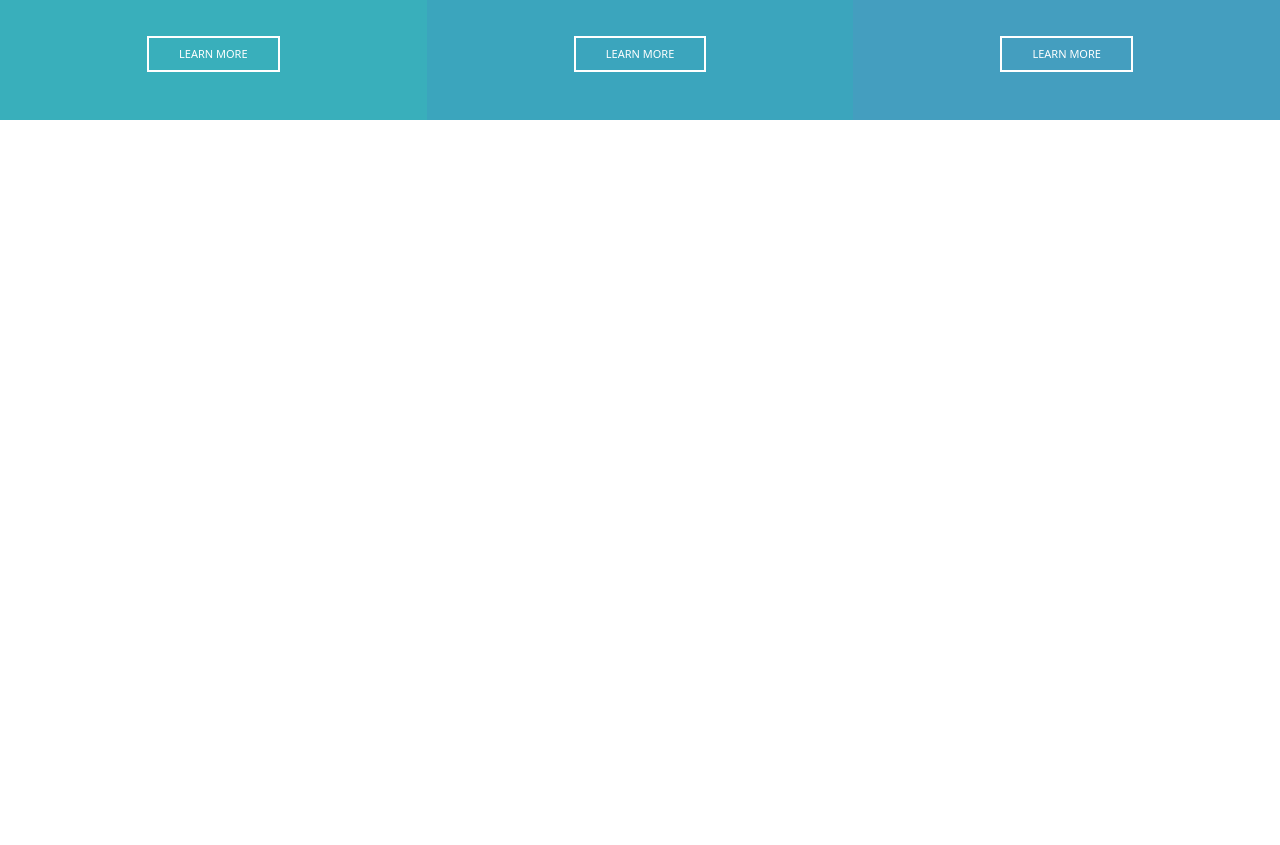
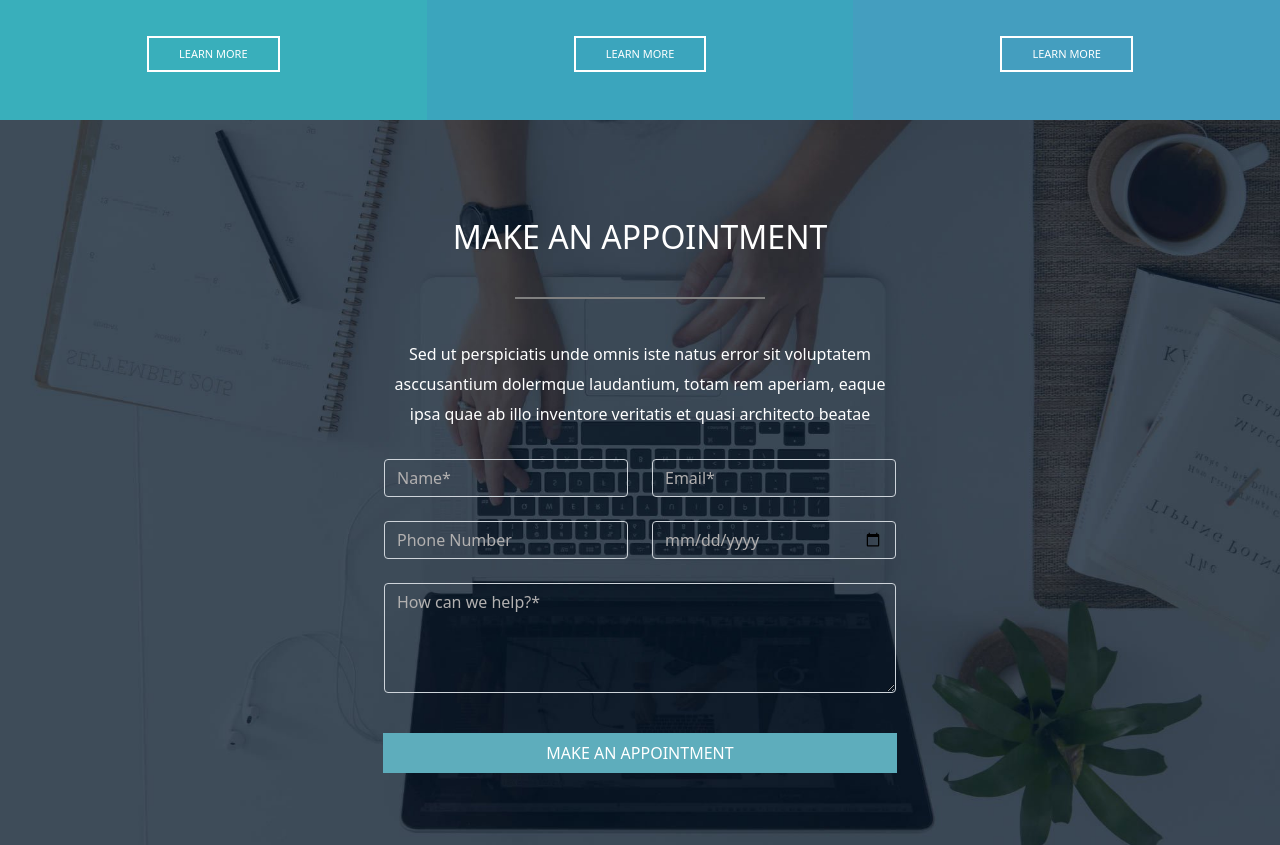
Before and after one commit to Alessio2299/proj-html-vuejs, a Vue app: page / in a window 1280 px wide. Shown: the part 4440-5285 px from the top of the page. Before the commit the page ends 4560 px from the top, so only its background shows below. Built offline with nearby package versions, Linux system fonts and the light colour scheme.

Commit message:
Created Section Appointment

```diff
--- a/src/components/MainPage.vue
+++ b/src/components/MainPage.vue
@@ -5,6 +5,7 @@
     <SectionHealth />
     <SectionTour />
     <SectionMore />
+    <SectionAppointment />
   </main>
 </template>
 
@@ -14,7 +15,7 @@
   import SectionHealth from "./main/SectionHealth.vue"
   import SectionTour from "./main/SectionTour.vue"
   import SectionMore from "./main/SectionMore.vue"
-
+  import SectionAppointment from "./main/SectionAppointment.vue"
 
 
   export default {
@@ -26,7 +27,8 @@
       SectionMeet,
       SectionHealth,
       SectionTour,
-      SectionMore
+      SectionMore,
+      SectionAppointment
     }
   }
 </script>
--- a/src/components/header/NavBar.vue
+++ b/src/components/header/NavBar.vue
@@ -8,7 +8,7 @@
         :href="info.url">{{info.name}}
       </a>
     </li>
-    <li><a class="my_button bg-info rounded text-decoration-none text-white" href="#">Make Appointment</a></li>
+    <li><a class="my_button bg-info rounded text-decoration-none text-white" href="#appointment">Make Appointment</a></li>
    </ul>
  </nav>
 </template>
--- /dev/null
+++ b/src/components/main/FormSection.vue
@@ -0,0 +1,59 @@
+<template>
+  <div>
+    <div class="row">
+      <div class="col">
+        <input type="text" class="form-control bg-transparent" placeholder="Name*" aria-label="First name">
+      </div>
+      <div class="col">
+        <input type="text" class="form-control bg-transparent" placeholder="Email*" aria-label="Last name">
+      </div>
+    </div>
+    <div class="row mt-4">
+      <div class="col">
+        <input type="number" class="form-control bg-transparent" placeholder="Phone Number" aria-label="First name">
+      </div>
+      <div class="col">
+        <input type="date" class="date form-control bg-transparent" aria-label="Last name">
+      </div>
+    </div>
+    <div class="row mt-4">
+      <div class="mb-3">
+        <textarea class="form-control bg-transparent" id="exampleFormControlTextarea1" placeholder="How can we help?*" rows="4"></textarea>
+      </div>
+    </div>
+    <div class="row my-4">
+      <div class="my_button">Make an appointment</div>
+    </div>
+  </div>
+</template>
+
+<script>
+
+  export default {
+    name: 'FormSection',
+    data(){
+      return{
+      }
+    }
+  }
+</script>
+
+<style scoped lang="scss">
+  input,
+  textarea{
+      color: rgb(178,	176, 176);
+    &::placeholder{
+    color: rgb(178,	176, 176);
+    }
+  }
+  .my_button{
+    width: 96%;
+    margin: auto;
+    line-height: 40px;
+    text-transform: uppercase;
+    background-color: rgb(94, 173, 188);
+    &:hover{
+      cursor: pointer ;
+    }
+  }
+</style>
--- /dev/null
+++ b/src/components/main/SectionAppointment.vue
@@ -0,0 +1,51 @@
+
+<template>
+  <section id="appointment" :style="bgSection">
+    <div class="content text-white text-center py-5">
+        <TitleSection
+          :img="false"
+          title="Make an appointment"
+          description="Sed ut perspiciatis unde omnis iste natus error sit voluptatem asccusantium dolermque laudantium, totam rem aperiam, eaque ipsa quae ab illo inventore veritatis et quasi architecto beatae"
+          :line="true"
+        />
+        <FormSection />
+    </div>
+  </section>
+</template>
+
+<script>
+  import TitleSection from './TitleSection.vue'
+  import FormSection from './FormSection.vue'
+
+  export default {
+    name: 'SectionAppointment',
+    data(){
+      return{
+        bgSection:{
+          backgroundImage: `url(${require('../../assets/images/make-an-appointment.jpg')})`
+        }
+      }
+    },
+    props: {
+    },
+    components:{
+      TitleSection,
+      FormSection
+    }
+  }
+</script>
+
+<style scoped lang="scss">
+  #appointment{
+    background-position: center;
+    background-size: cover;
+    .content{
+      font-weight: 300;
+      width: 40%;
+      margin: auto;
+      .content-section{
+        width: 100%;
+      }
+    }
+  }
+</style>
```
